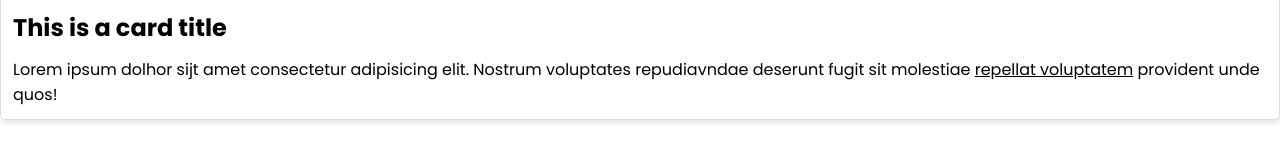
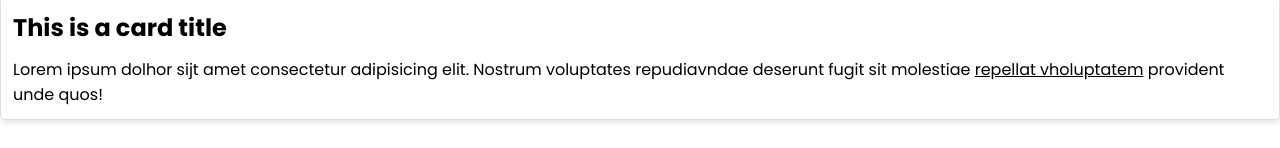
Before and after one commit to Nifemiasaolu/SASS_Tutorial, a website: page index.html in a window 1280 px wide. Shown: the part 224-372 px from the top of the page. Drawn offline with Linux system fonts and the light colour scheme.

```diff
--- a/index.html
+++ b/index.html
@@ -71,7 +71,7 @@
             <p class="card-body">
                 Lorem ipsum dolhor sijt amet consectetur adipisicing elit.
                 Nostrum voluptates repudiavndae deserunt fugit sit molestiae
-                <a href="#"> repellat voluptatem</a> provident unde quos!
+                <a href="#"> repellat vholuptatem</a> provident unde quos!
             </p>
         </div>
         <!-- grid system -->
```
